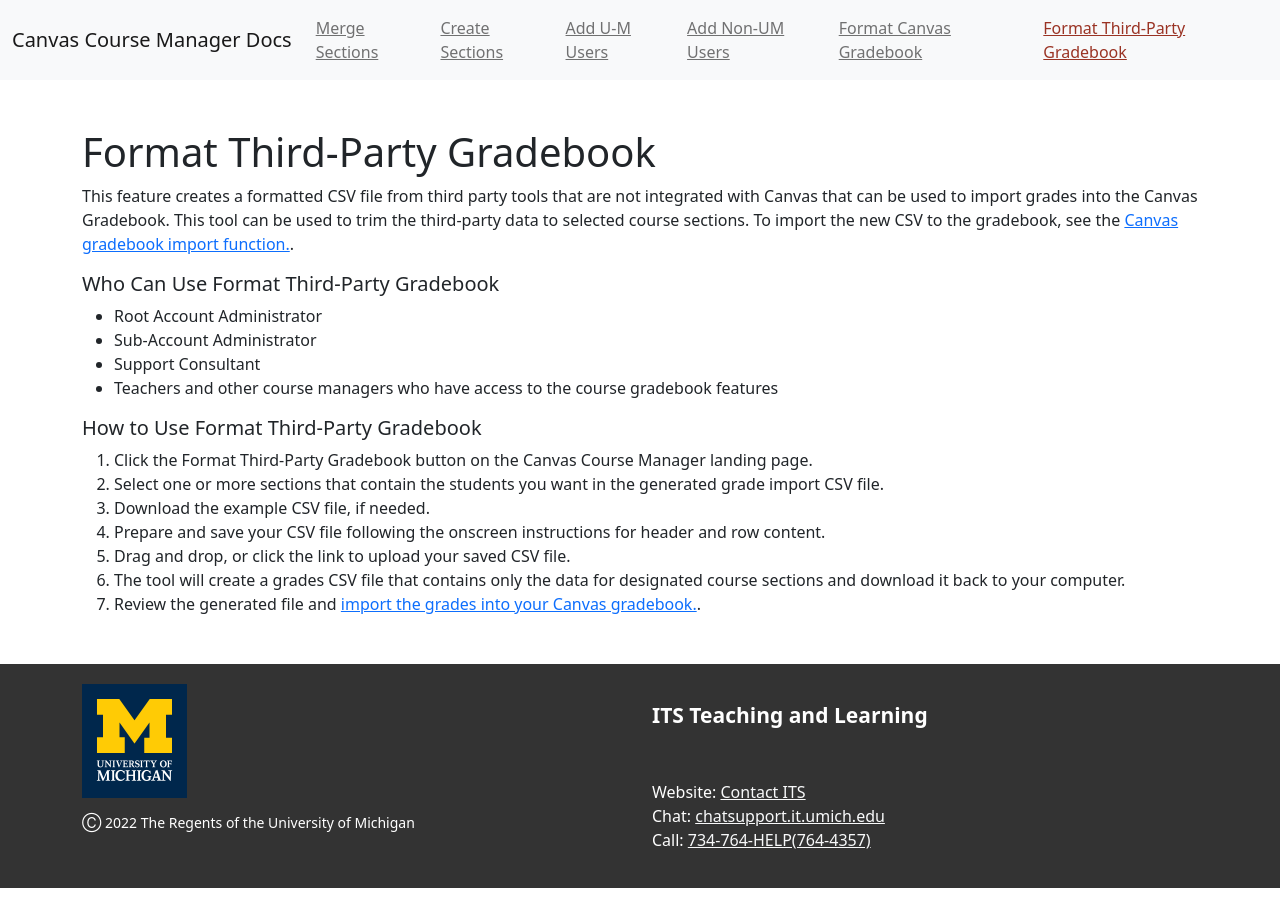
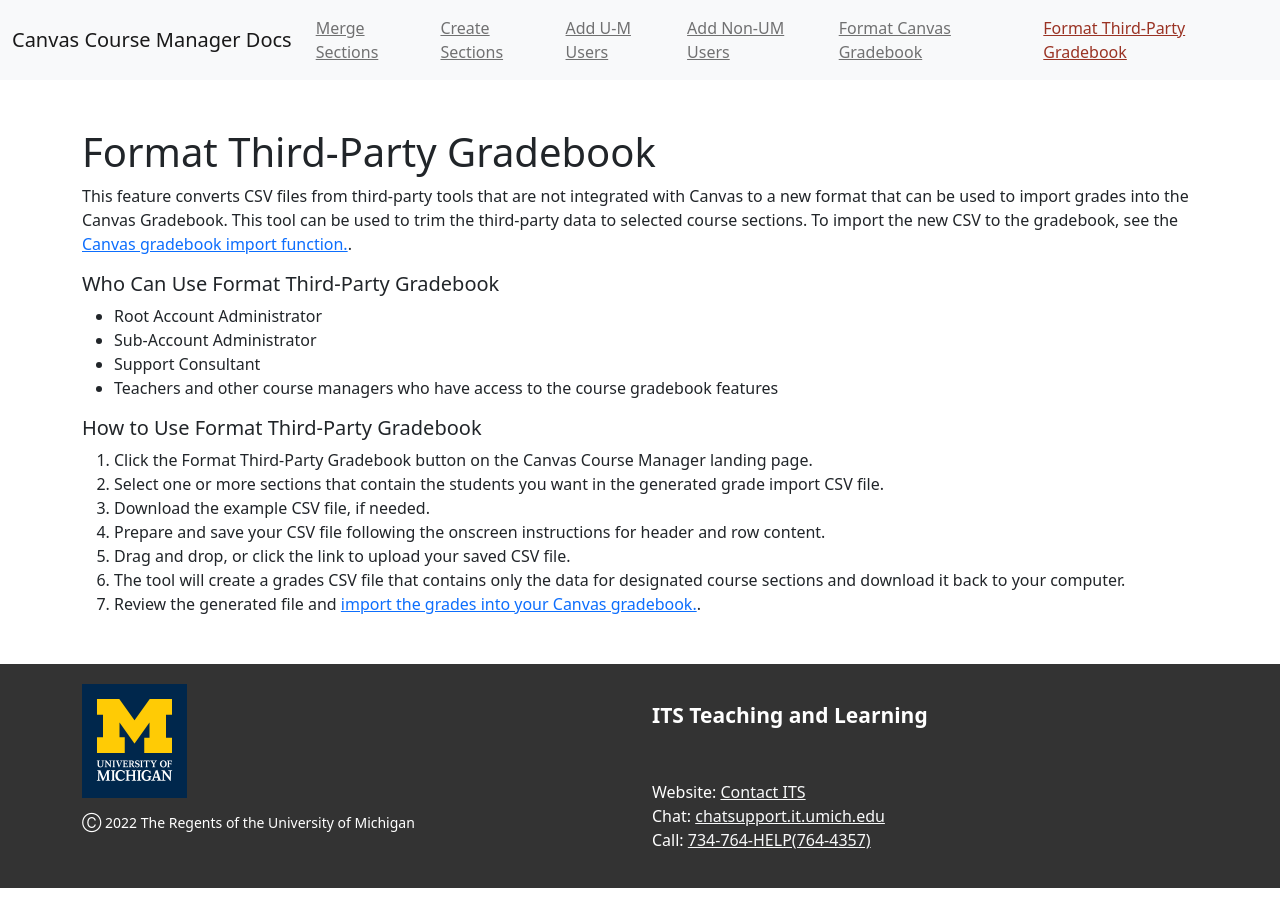
Before and after one commit to tl-its-umich-edu/canvas-course-manager-next, a Jekyll site: the page built from docs/gradebook-thirdparty.html, in a window 1280 px wide. Built offline with Jekyll 4.4.1, drawn with Linux system fonts in a browser that asks for light colours.

Commit message:
Update docs/gradebook-thirdparty.html
Co-authored-by: Sam Sciolla <35741256+ssciolla@users.noreply.github.com>

```diff
--- a/docs/gradebook-thirdparty.html
+++ b/docs/gradebook-thirdparty.html
@@ -5,7 +5,7 @@
 
 <h1 class="mt-5">Format Third-Party Gradebook</h1>
 <p>
-  This feature creates a formatted CSV file from third party tools that are not integrated with Canvas that can be used to import grades into the Canvas Gradebook.
+  This feature converts CSV files from third-party tools that are not integrated with Canvas to a new format that can be used to import grades into the Canvas Gradebook.
   This tool can be used to trim the third-party data to selected course sections. To import the new CSV to the gradebook, see the
   <a href="https://community.canvaslms.com/docs/DOC-12786-415255013" target="_blank">Canvas gradebook import function.</a>.
 </p>
```
